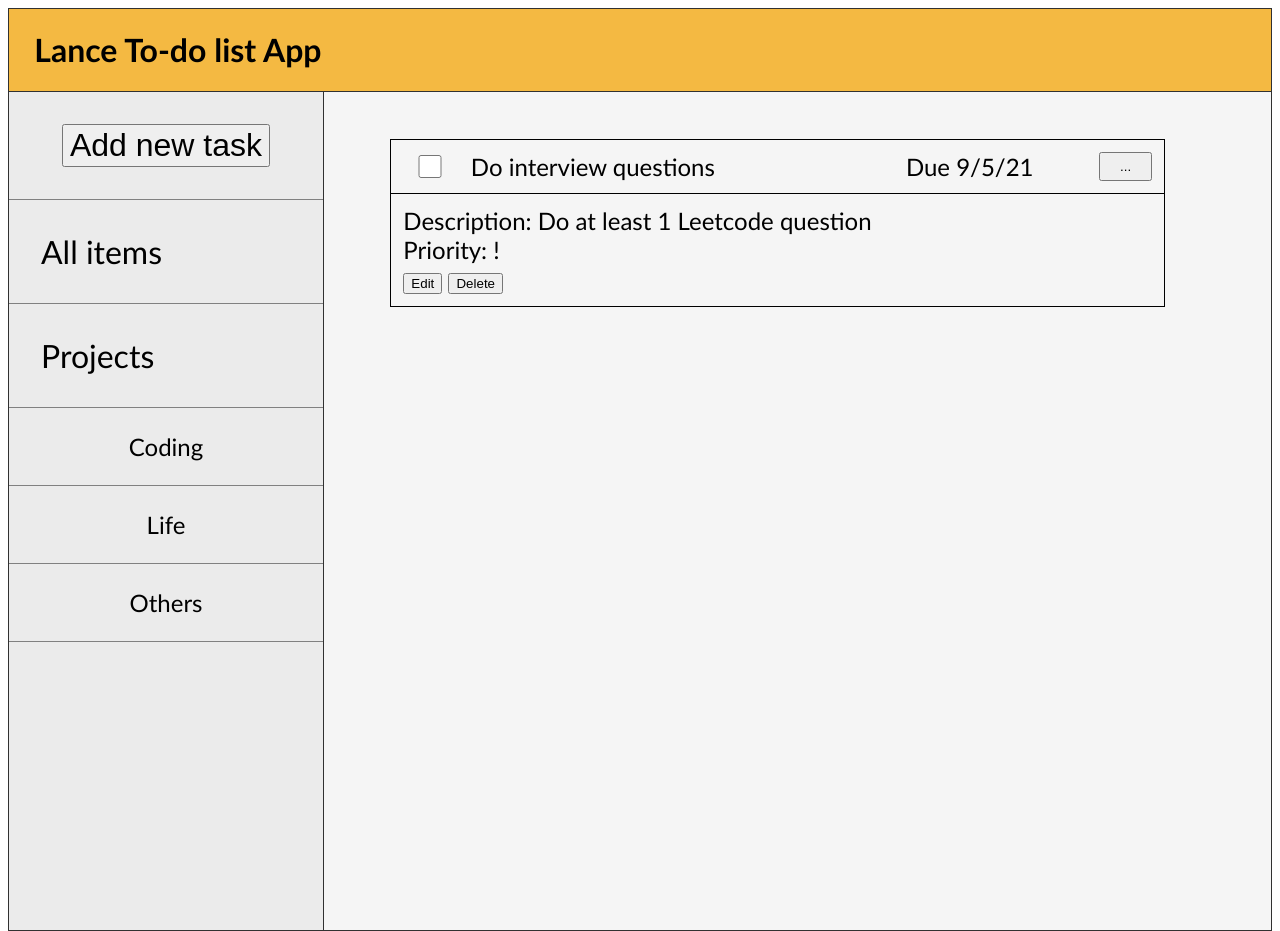
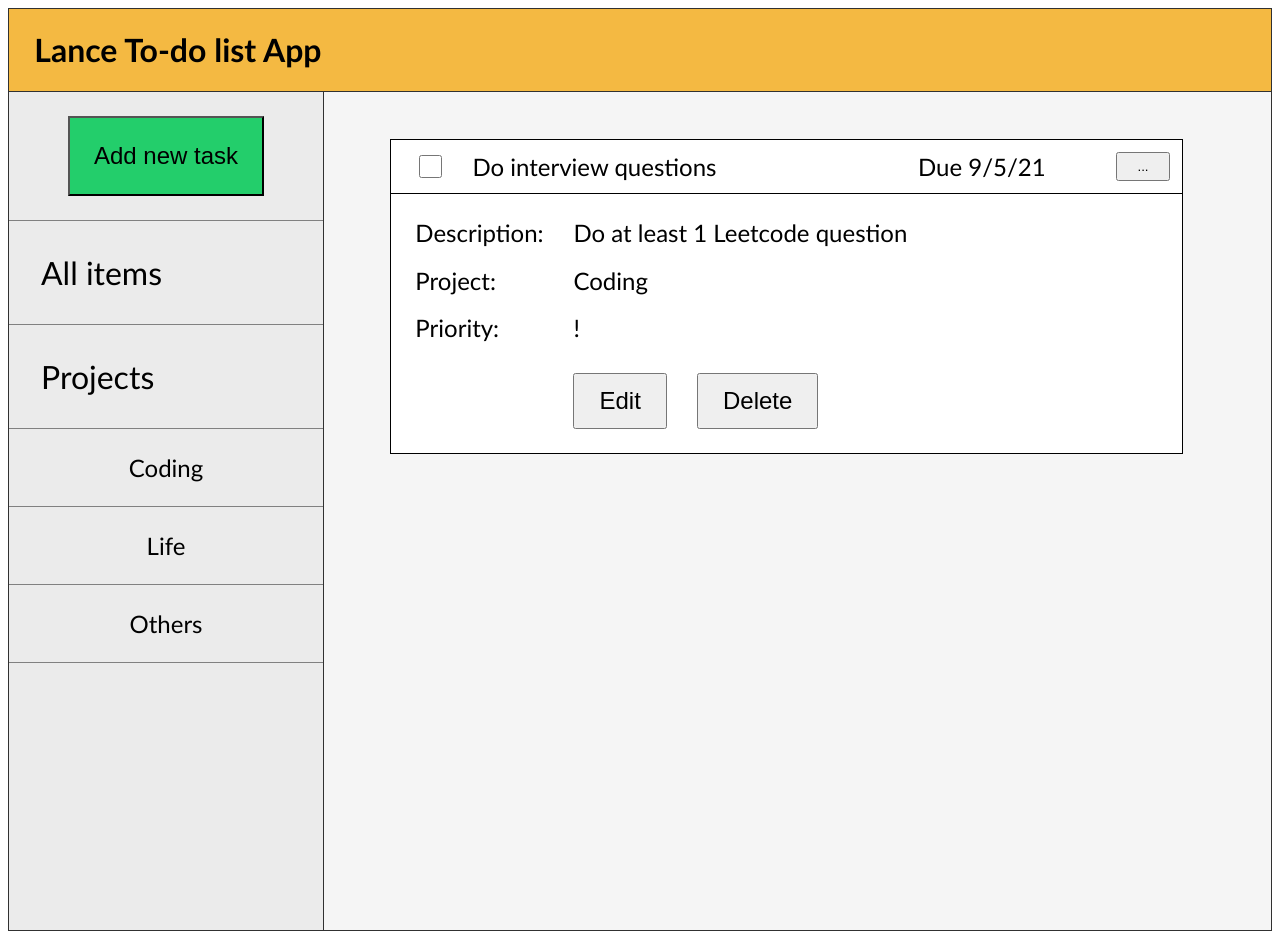
Before and after one commit to lancedang64/project_todo-list, a website built with webpack: page src/index.html in a window 1280 px wide. Built offline with nearby package versions, Linux system fonts and the light colour scheme.

Commit message:
Updated UI

```diff
--- a/src/index.html
+++ b/src/index.html
@@ -51,11 +51,15 @@
         <div class="item-info item-info--expanded">
           <label>Description: </label>
           <span>Do at least 1 Leetcode question</span>
+          <span>Project: </span>
+          <span>Coding</span>
+          <label>Priority: </label>
+          <span>!</span>
           <br>
-          <label>Priority: </label>
-          <span>!</span><br>
+          <div>
             <button>Edit</button>
             <button>Delete</button>
+          </div>
         </div>
       </div>
     </div>
@@ -68,20 +72,22 @@
       <div class="item-info item-info--editing item-info--expanded">
         <label>Description: </label>
         <input type="text">
-        <br>
         <span>Priority: </span>
+        <div>
           <input type="radio" id="priority!" name="priority" value="!" checked="yes">
           <label for="priority!">!</label>
           <input type="radio" id="priority!!" name="priority" value="!!">
           <label for="priority!!">!!</label>
           <input type="radio" id="priority!!!" name="priority" value="!!!">
           <label for="priority!!!">!!!</label>
-        <br>
+        </div>
         <label>Project: </label>
         <input type="text">
         <br>
+        <div>
           <button>Discard</button>
           <button>Save</button>
+        </div>
       </div>
     </template>
     <script type="module" src="index.js"></script>
--- a/src/style.css
+++ b/src/style.css
@@ -44,6 +44,11 @@ header {
   color: black;
   padding: 1em 1em 1em 1em;
   border-top: solid 0.3px gray;
+  transition: 0.5s;
+}
+
+.side-nav a:hover {
+  background-color: #c3c3c3;
 }
 
 .side-nav a:last-child {
@@ -57,8 +62,10 @@ header {
 
 .side-nav button {
   display: block;
-  font-size: 2em;
+  font-size: 1.5em;
   margin: 1em auto 1em auto;
+  padding: 1em;
+  background-color: #23CE6B;
 }
 
 .content {
@@ -69,13 +76,15 @@ header {
   border-bottom: solid 1px rgb(49, 49, 49);
 }
 
-.content .item {
+.item {
   margin-bottom: 1.5em;
+  animation: appear 0.7s;
+  width: 90%;
 }
 
-.content .item-banner {
+.item-banner {
+  background-color: white;
   font-size: 1.5em;
-  width: 85%;
   border: solid 1px black;
   padding: 0.5em;
   display: grid;
@@ -93,16 +102,29 @@ header {
   font-size: 1em;
 }
 
-.content .item-info {
+.item-info {
+  background-color: white;
   display: none;
   font-size: 1.5em;
-  width: 85%;
   border-bottom: solid 1px black;
   border-left: solid 1px black;
   border-right: solid 1px black;
-  padding: 0.5em;
+  padding: 1em 1em 0 1em;
 }
 
-.content .item-info--expanded {
-  display: block;
+.item-info--expanded {
+  display: grid;
+  grid: 1fr 1fr 1fr 3fr/ 1fr 4fr;
+  gap: 0.7em 0.5em;
 }
+
+.item-info button {
+  font-size: 1em;
+  margin: 0.5em 1em 1em 0;
+  padding: 0.5em 1em;
+}
+
+@keyframes appear {
+  0% {transform: scale(1,0);}
+  100% {}
+}
```
Lines whose indentation alone changed are shown as unchanged.
